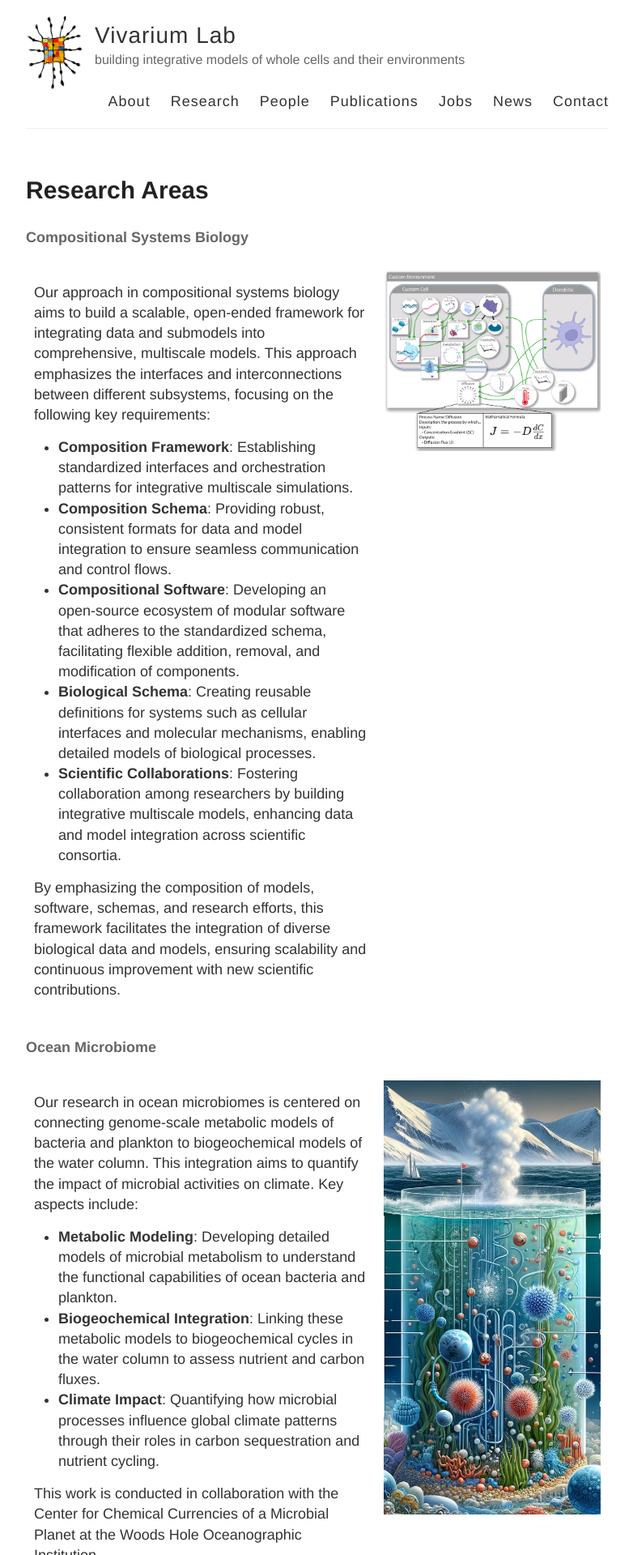
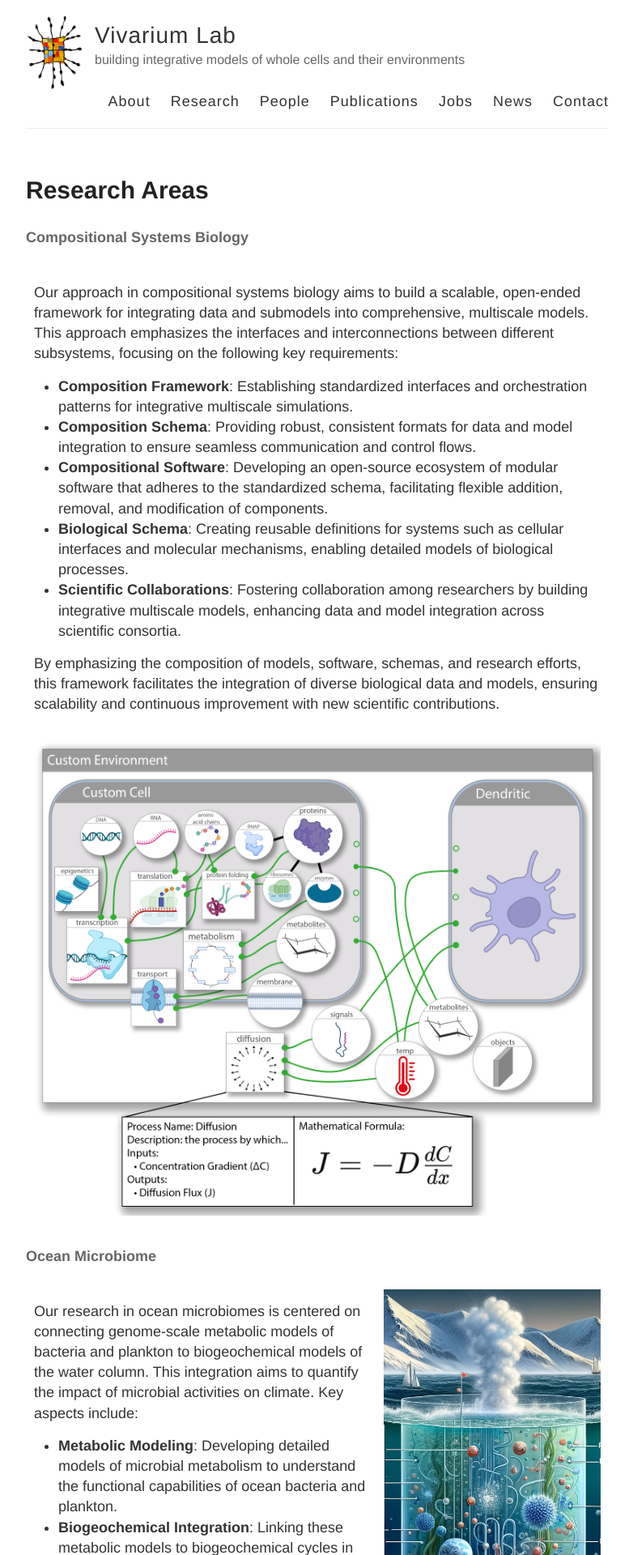
Before and after one commit to eagmon/eagmon.github.io, a Jekyll site: the page built from research.md, in a window 1280 px wide. Shown: the top 1920 px of the page at 81% size, without its empty margins (248-1030 px from the left). Built offline with Jekyll 4.4.1, drawn with Linux system fonts in a browser that asks for light colours.

Commit message:
rows instead of columns

```diff
--- a/research.md
+++ b/research.md
@@ -5,8 +5,9 @@ permalink: /research/
 ---
 
 #### Compositional Systems Biology
-<div style="display: flex; flex-wrap: wrap; align-items: flex-start;">
-  <div style="flex: 1 1 60%; padding: 10px;">
+<div style="display: flex; flex-direction: column; align-items: flex-start;">
+  <!-- Text Section -->
+  <div style="padding: 10px; width: 100%;">
     <p>Our approach in compositional systems biology aims to build a scalable, open-ended framework for integrating data and submodels into comprehensive, multiscale models. This approach emphasizes the interfaces and interconnections between different subsystems, focusing on the following key requirements:</p>
     <ul>
       <li><strong>Composition Framework</strong>: Establishing standardized interfaces and orchestration patterns for integrative multiscale simulations.</li>
@@ -17,8 +18,10 @@ permalink: /research/
     </ul>
     <p>By emphasizing the composition of models, software, schemas, and research efforts, this framework facilitates the integration of diverse biological data and models, ensuring scalability and continuous improvement with new scientific contributions.</p>
   </div>
-  <div style="flex: 1 1 40%; padding: 10px;">
-    <img src="https://raw.githubusercontent.com/eagmon/eagmon.github.io/master/images/user_demo.png" alt="Compositional User Interface" style="width: 100%; height: auto;">
+  <!-- Figure Section -->
+  <div style="padding: 10px; width: 100%;">
+    <img src="https://raw.githubusercontent.com/eagmon/eagmon.github.io/master/images/user_demo.png"
+         alt="Compositional User Interface" style="width: 100%; height: auto;">
   </div>
 </div>
 
```
